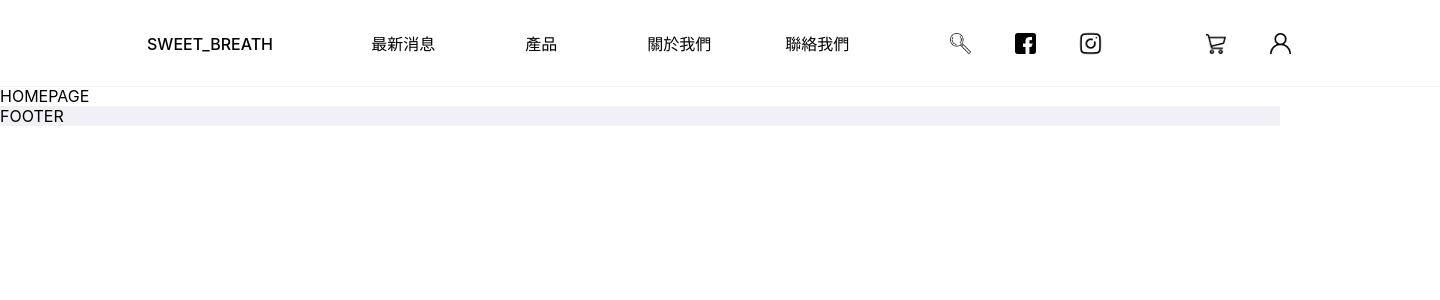
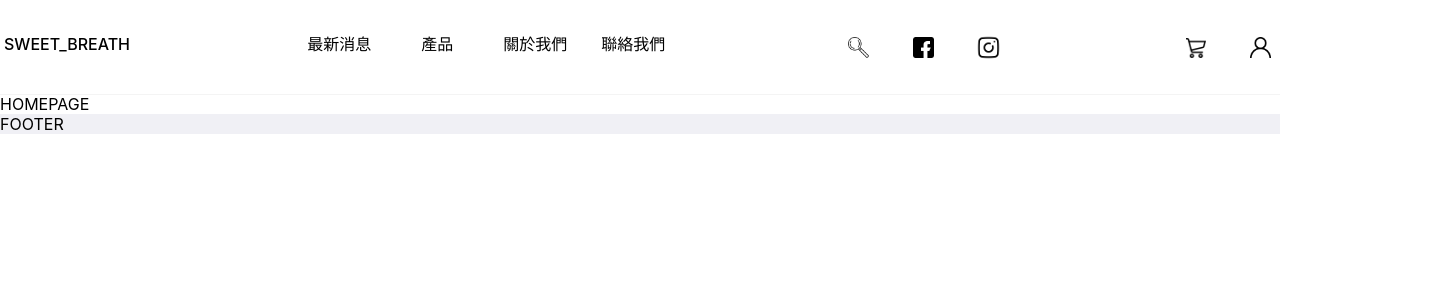
Before and after one commit to corekang/sweetbreath, a React (Create React App) app: page / in a window 1280 px wide. Shown: the top 300 px of the page, 1440 px wide, since content can reach past the window. Built offline with nearby package versions, Linux system fonts and the light colour scheme.

Commit message:
SBP-3_components/Navbar_v2

```diff
--- a/src/components/Navbar/Navbar.js
+++ b/src/components/Navbar/Navbar.js
@@ -1,5 +1,5 @@
 import styled from "styled-components";
-import { BodyLarge } from "../../constants/style";
+import { BodyLarge, MEDIA_QUERY } from "../../constants/style";
 import { Link } from "react-router-dom";
 import { theme } from "../../constants/theme";
 import member from "../icon/member.png";
@@ -15,13 +15,21 @@ const Logo = styled.div`
 const NavbarContent = styled.div`
   display: flex;
   box-sizing: border-box;
-  min-width: 1440px;
+  max-width: 1440px;
   height: 86px;
-  padding: 27px 140px 26px;
+  padding: 27px;
   box-shadow: 0 0 1px 0 #bdbdbd;
   background-color: ${theme.colors.neutralWhite};
   align-items: center;
   justify-content: space-between;
+  @media screen and (max-width: 1280px) {
+    padding: 27px 0px;
+  }
+  ${MEDIA_QUERY} {
+    min-width: 768px;
+    max-width: 1440px;
+    height: auto;
+  } ;
 `;
 
 const ButtonContent = styled(Link)`
@@ -34,12 +42,18 @@ const ButtonContent = styled(Link)`
   text-align: center;
   text-decoration: none;
   font-weight: 500;
+  @media screen and (max-width: 1280px) {
+    padding: 4px;
+  }
   :hover {
     background-color: ${theme.colors.neutralGrey};
     color: ${theme.colors.neutralSnow};
   }
   & + & {
     margin-left: 60px;
+    @media screen and (max-width: 1280px) {
+      margin-left: 20px;
+    }
   }
 `;
 
```
Also changed, not shown: 1 other file (tests, documents, lock files or other folders).
